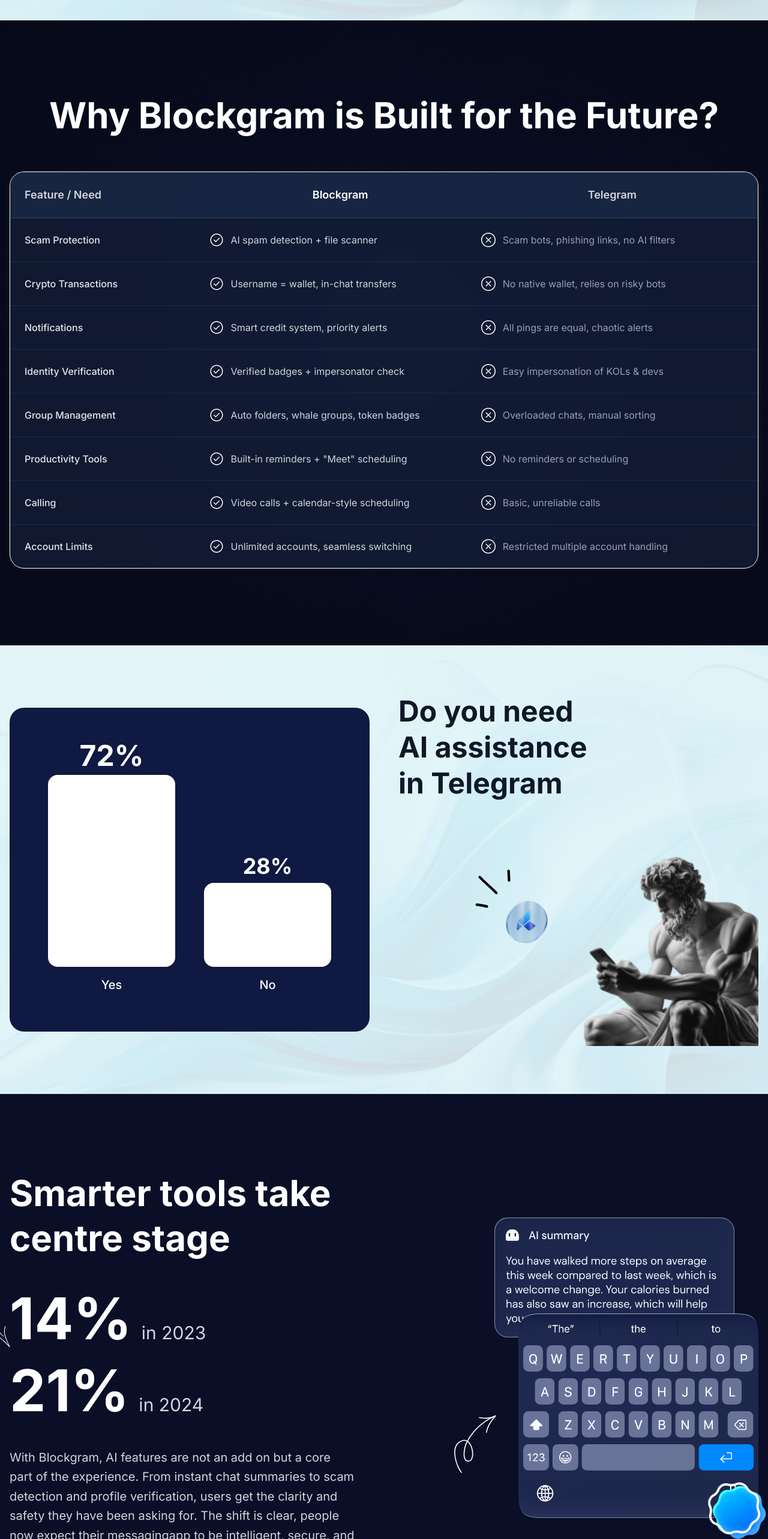
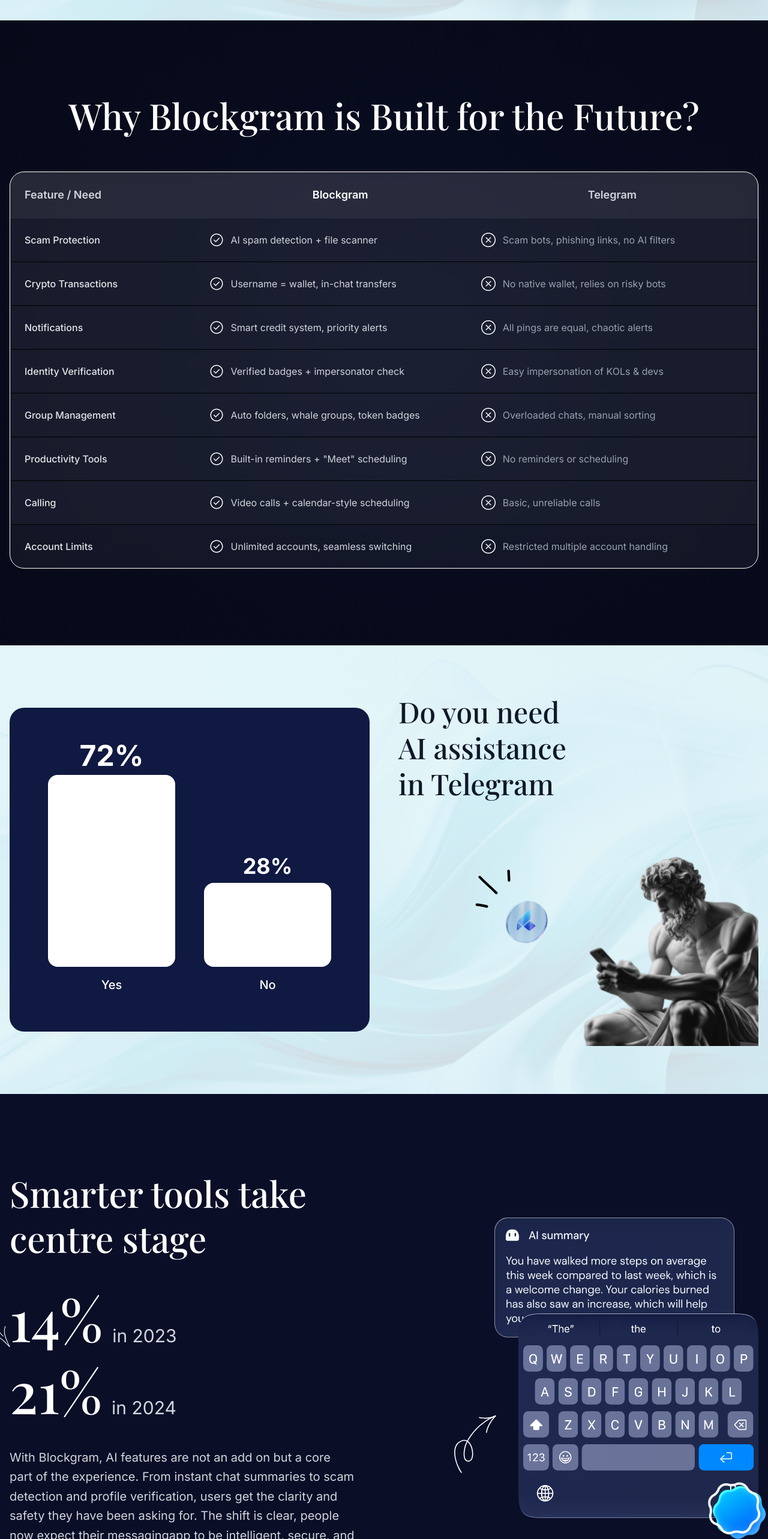
Before and after one commit to heyrapto/blockgram-latest, a Next.js app: page / in a window 1280 px wide. Shown: the part 3385-5951 px from the top of the page at 60% size. Built offline with nearby package versions, Linux system fonts and the light colour scheme; a web font is replaced by a local one.

Commit message:
feat: uodated table

```diff
--- a/components/sections/ai.tsx
+++ b/components/sections/ai.tsx
@@ -47,7 +47,7 @@
 
                     {/* RIGHT — Text + Image */}
                     <div className="relative">
-                        <h2 className="text-4xl lg:text-5xl font-bold text-gray-900 mb-12 leading-tight">
+                        <h2 className="text-4xl lg:text-5xl font-medium text-gray-900 mb-12 leading-tight font-fairplay-display ">
                             Do you need<br />
                             AI assistance<br />
                             in Telegram
--- a/components/sections/builtfor.tsx
+++ b/components/sections/builtfor.tsx
@@ -58,14 +58,14 @@
 
             <div className="relative max-w-7xl mx-auto px-4">
                 {/* Section Title */}
-                <h2 className="text-4xl lg:text-6xl font-bold text-center text-white mb-16">
+                <h2 className="text-4xl lg:text-6xl font-medium text-center font-fairplay-display text-white mb-16">
                     Why Blockgram is Built for the Future?
                 </h2>
 
                 {/* Comparison Table */}
-                <div className="bg-[#1a2847]/50 backdrop-blur-sm rounded-3xl border border-white overflow-hidden">
+                <div className="bg-[#FFF]/5 backdrop-blur-sm rounded-3xl border border-[#FFF] overflow-hidden">
                     {/* Table Header */}
-                    <div className="grid grid-cols-[2fr_3fr_3fr] gap-4 p-6 border-b border-[#2d3f5f] bg-[#1a2847]/80">
+                    <div className="grid grid-cols-[2fr_3fr_3fr] gap-4 p-6 border-b border-[#FFFFFF05] bg-[#FFFFFF14]">
                         <div className="text-gray-300 font-semibold text-lg">
                             Feature / Need
                         </div>
@@ -81,8 +81,8 @@
                     {features.map((item, index) => (
                         <div
                             key={index}
-                            className={`grid grid-cols-[2fr_3fr_3fr] gap-4 p-6 ${index !== features.length - 1 ? 'border-b border-[#2d3f5f]/50' : ''
-                                } hover:bg-[#1a2847]/30 transition-colors`}
+                            className={`grid grid-cols-[2fr_3fr_3fr] gap-4 p-6 ${index !== features.length - 1 ? 'border-b bg-[#FFFFFF05]' : ''
+                                } hover:bg-[#FFFFFF05] transition-colors`}
                         >
                             {/* Feature Name */}
                             <div className="text-gray-200 font-medium flex items-center">
--- a/components/sections/tools.tsx
+++ b/components/sections/tools.tsx
@@ -6,7 +6,7 @@
                     {/* Left Content */}
                     <div className="text-white space-y-12">
                         {/* Title */}
-                        <h2 className="text-5xl lg:text-6xl font-bold leading-tight">
+                        <h2 className="text-5xl lg:text-6xl font-medium font-fairplay-display  leading-tight">
                             Smarter tools take<br />centre stage
                         </h2>
 
@@ -20,12 +20,12 @@
                             />
 
                             <div className="flex items-baseline gap-4">
-                                <span className="text-7xl lg:text-8xl font-bold">14%</span>
+                                <span className="text-7xl lg:text-8xl font-medium font-fairplay-display ">14%</span>
                                 <span className="text-3xl text-gray-300">in 2023</span>
                             </div>
 
                             <div className="flex items-baseline gap-4">
-                                <span className="text-7xl lg:text-8xl font-bold">21%</span>
+                                <span className="text-7xl lg:text-8xl font-medium font-fairplay-display ">21%</span>
                                 <span className="text-3xl text-gray-300">in 2024</span>
                             </div>
                         </div>
```
